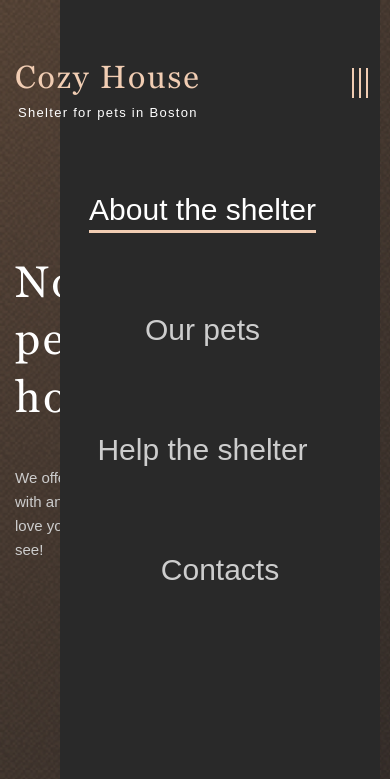
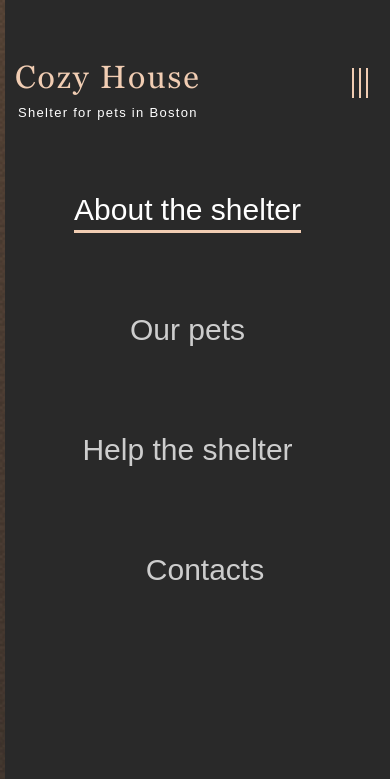
Before and after one commit to sadamir/shelter, a plain HTML site: page pages/main/index.html in a window 390 px wide. Both pictures are taken after a click on the element 360 px from the left and 95 px from the top of the page. Shown: the top 779 px of the page. Drawn offline with Linux system fonts and the light colour scheme.

Commit message:
feat: hamburger modif

```diff
--- a/pages/main/style.css
+++ b/pages/main/style.css
@@ -1506,8 +1506,8 @@ margin-bottom: 20px;
      justify-content: flex-start;
      align-items: center;
      position: absolute;
-     left: 60px;
-     width: 320px;
+     left: 5px;
+     width: 400px;
      height: 925px;
      top: 0px;
     }
--- a/pages/pets/style.css
+++ b/pages/pets/style.css
@@ -1096,8 +1096,8 @@ button[disabled]{
      justify-content: flex-start;
      align-items: center;
      position: absolute;
-     left: 60px;
-     width: 320px;
+     left: 5px;
+     width: 400px;
      height: 925px;
      top: 0px;
     }
```
